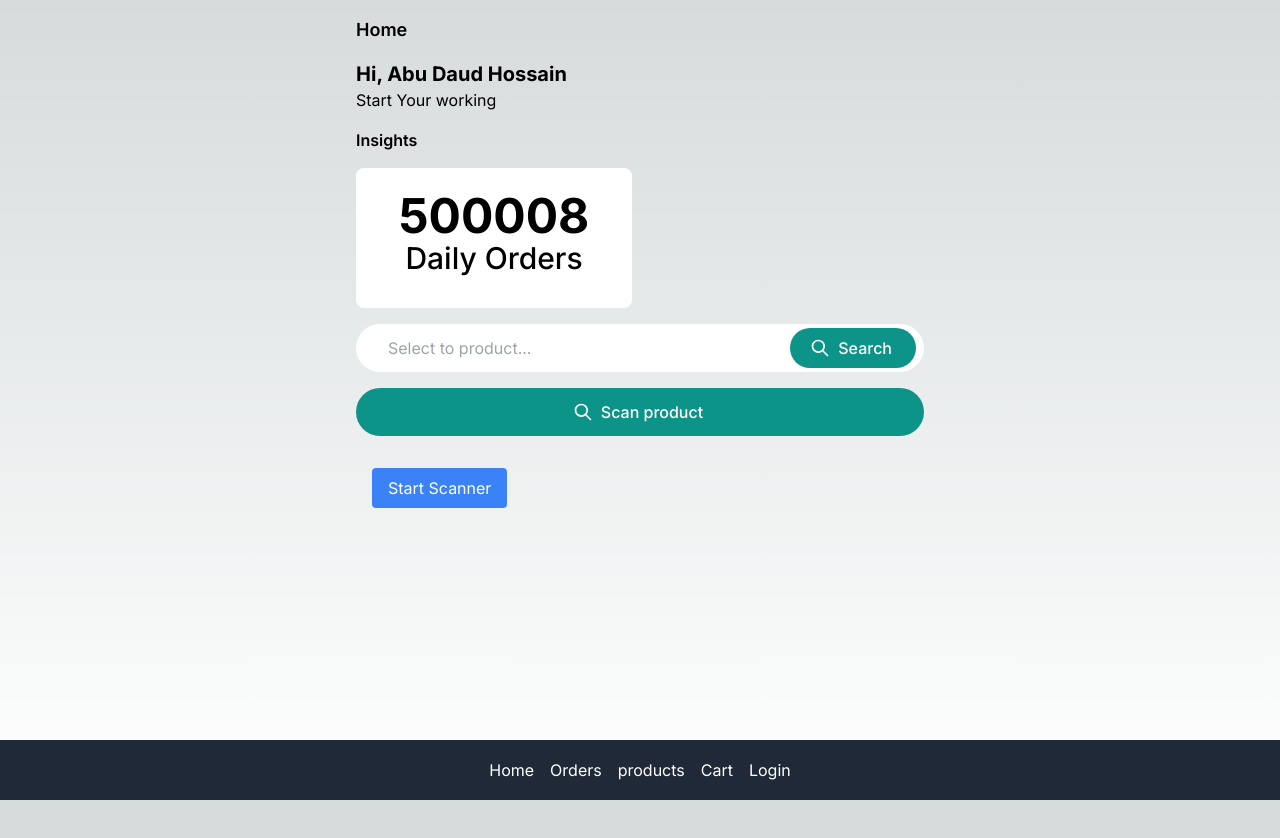
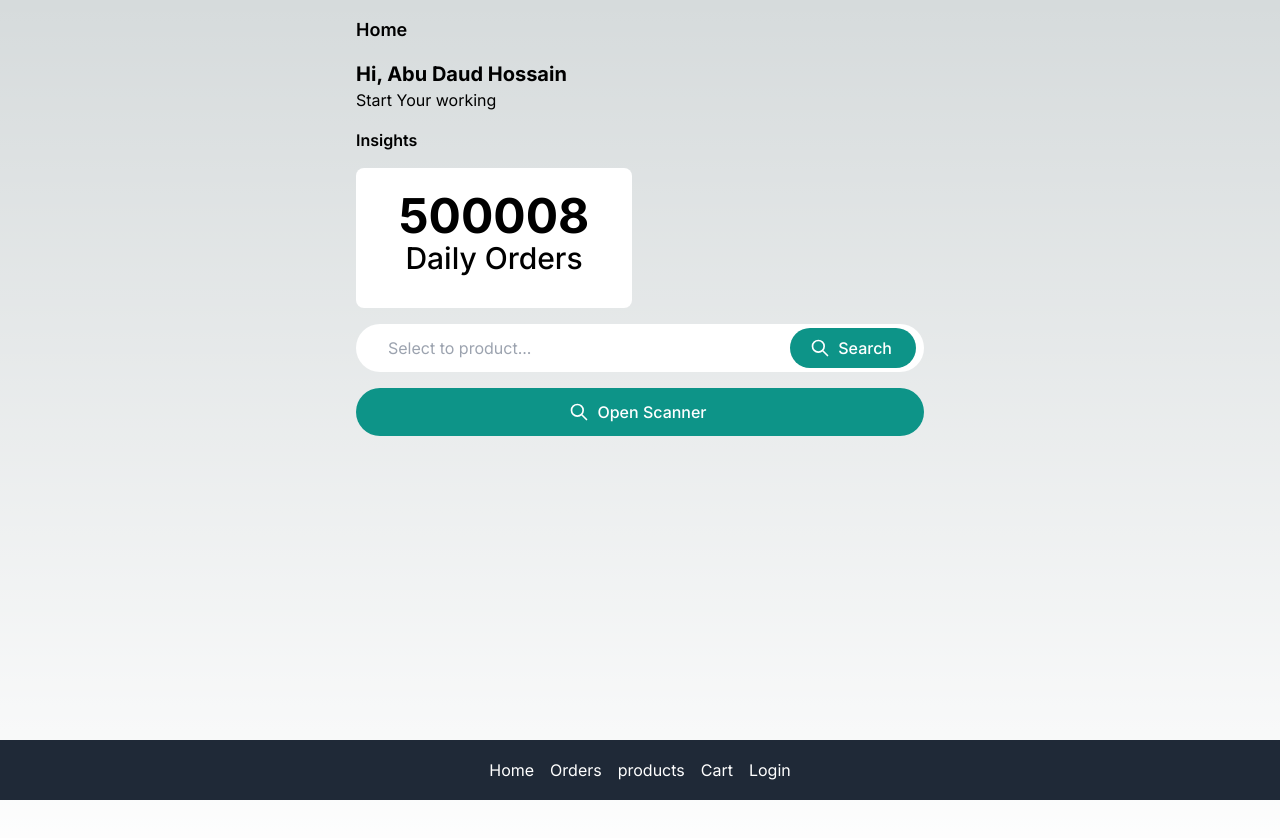
Before and after one commit to abudaudhossain/ishop-salesperson, a Next.js app: page /en in a window 1280 px wide. Shown: the top 838 px of the page. Before the commit the page ends 800 px from the top, so only its background shows below. Built offline with nearby package versions, Linux system fonts and the light colour scheme.

Commit message:
:construction: add scanner

```diff
--- a/app/[locale]/(home)/page.js
+++ b/app/[locale]/(home)/page.js
@@ -9,7 +9,7 @@ let user = {
 export default function Home() {
   const t = useTranslations("HomePage");
   return (
-    <main className="min-h-screen max-w-[600px] m-auto px-4 pt-4">
+    <main className="min-h-screen max-w-[600px] m-auto px-4 pt-4 mb-20">
       <div>
         <h1 className="text-lg font-semibold">{t("page")}</h1>
       </div>
@@ -24,7 +24,9 @@ export default function Home() {
         <div className="grid grid-cols-2 gap-4 mt-4">
           <div className="block rounded-lg bg-white p-6 text-surface shadow-secondary-1 text-center">
             <h2 className="text-2xl sm:text-3xl md:text-4xl lg:text-5xl font-bold">500008</h2>
-            <h5 className="mb-2 text-lg sm:text-xl md:text-2xl lg:text-3xl font-medium leading-tight">Daily Orders</h5>
+            <h5 className="mb-2 text-lg sm:text-xl md:text-2xl lg:text-3xl font-medium leading-tight">
+              Daily Orders
+            </h5>
           </div>
         </div>
       </div>
@@ -42,25 +44,18 @@ export default function Home() {
               viewBox="0 0 24 24"
               stroke="currentColor"
             >
-              <path strokeLinecap="round" strokeLinejoin="round" strokeWidth="2" d="M21 21l-6-6m2-5a7 7 0 11-14 0 7 7 0 0114 0z"></path>
+              <path
+                strokeLinecap="round"
+                strokeLinejoin="round"
+                strokeWidth="2"
+                d="M21 21l-6-6m2-5a7 7 0 11-14 0 7 7 0 0114 0z"
+              ></path>
             </svg>
             Search
           </button>
         </Link>
       </div>
-      <button className=" inline-flex  items-center justify-center  rounded-full w-full h-12 px-4 py-2 my-4 text-sm text-white transition duration-150 ease-in-out rounded-full outline-none bg-teal-600 sm:px-6 sm:text-base sm:font-medium hover:bg-teal-700 focus:outline-none focus:ring-2 focus:ring-offset-2 focus:ring-teal-500">
-        <svg
-          className="-ml-0.5 sm:-ml-1 mr-2 w-4 h-4 sm:h-5 sm:w-5"
-          xmlns="http://www.w3.org/2000/svg"
-          fill="none"
-          viewBox="0 0 24 24"
-          stroke="currentColor"
-        >
-          <path strokeLinecap="round" strokeLinejoin="round" strokeWidth="2" d="M21 21l-6-6m2-5a7 7 0 11-14 0 7 7 0 0114 0z"></path>
-        </svg>
-        Scan product
-      </button>
-      <Scanner />
+        <Scanner />
     </main>
   );
 }
--- a/app/components/Scanner.js
+++ b/app/components/Scanner.js
@@ -1,14 +1,23 @@
-
-"use client"
-import React, { useState, useEffect } from "react";
+"use client";
+import React, { useState, useEffect, useRef } from "react";
 import { Html5QrcodeScanner } from "html5-qrcode";
 
 const Scanner = () => {
   const [scanning, setScanning] = useState(false);
   const [result, setResult] = useState("");
+  const scannerRef = useRef(null);
 
   const startScanner = () => {
     setScanning(true);
+  };
+  const closeScanner = () => {
+    setScanning(false);
+    setResult(null);
+    if (scannerRef.current) {
+      scannerRef.current.clear().catch((error) => {
+        console.error("Error stopping scanner:", error);
+      });
+    }
   };
 
   useEffect(() => {
@@ -17,37 +26,78 @@ const Scanner = () => {
         fps: 10,
         qrbox: 250,
       });
+      scannerRef.current = scanner;
 
       scanner.render(
         (decodedText) => {
           setResult(decodedText);
-          setScanning(false);
-          scanner.clear();
+          // setScanning(false);
+          // scanner.clear();
         },
         (error) => {
-          console.error("Error scanning:", error);
+          //   console.error("Error scanning:", error);
         }
       );
 
       // Cleanup when component unmounts or scanning stops
       return () => {
+        setScanning(false);
         scanner.clear();
       };
     }
   }, [scanning]);
 
   return (
-    <div className="container mx-auto p-4">
+    <>
+      {!scanning ? (
+        <button
+          className={`inline-flex  items-center justify-center  rounded-full w-full h-12  py-2 my-4 text-sm text-white transition duration-150 ease-in-out rounded-full outline-none bg-teal-600 sm:px-6 sm:text-base sm:font-medium hover:bg-teal-700 focus:outline-none focus:ring-2 focus:ring-offset-2 focus:ring-teal-500 ${
+            scanning ? "cursor-not-allowed" : "bg-blue-500 text-white"
+          }`}
+          onClick={startScanner}
+          disabled={scanning}
+        >
+          <svg
+            className="-ml-0.5 sm:-ml-1 mr-2 w-4 h-4 sm:h-5 sm:w-5"
+            xmlns="http://www.w3.org/2000/svg"
+            fill="none"
+            viewBox="0 0 24 24"
+            stroke="currentColor"
+          >
+            <path
+              strokeLinecap="round"
+              strokeLinejoin="round"
+              strokeWidth="2"
+              d="M21 21l-6-6m2-5a7 7 0 11-14 0 7 7 0 0114 0z"
+            ></path>
+          </svg>
+          Open Scanner
+        </button>
+      ) : (
+        <button
+          className={`inline-flex  items-center justify-center  rounded-full w-full h-12  py-2 my-4 text-sm text-white transition duration-150 ease-in-out rounded-full outline-none bg-teal-600 sm:px-6 sm:text-base sm:font-medium hover:bg-teal-700 focus:outline-none focus:ring-2 focus:ring-offset-2 focus:ring-teal-500 ${
+            scanning ? "cursor-not-allowed" : "bg-blue-500 text-white"
+          }`}
+          onClick={closeScanner}
+        >
+          <svg
+            className="-ml-0.5 sm:-ml-1 mr-2 w-4 h-4 sm:h-5 sm:w-5"
+            xmlns="http://www.w3.org/2000/svg"
+            fill="none"
+            viewBox="0 0 24 24"
+            stroke="currentColor"
+          >
+            <path
+              strokeLinecap="round"
+              strokeLinejoin="round"
+              strokeWidth="2"
+              d="M21 21l-6-6m2-5a7 7 0 11-14 0 7 7 0 0114 0z"
+            ></path>
+          </svg>
+          Close Scanner
+        </button>
+      )}
 
-      <button
-        className={`px-4 py-2 rounded ${
-          scanning ? "bg-gray-400 cursor-not-allowed" : "bg-blue-500 text-white"
-        }`}
-        onClick={startScanner}
-        disabled={scanning}
-      >
-        {scanning ? "Scanning..." : "Start Scanner"}
-      </button>
       {scanning && <div id="reader" className="mt-4"></div>}
       {result && (
         <div className="mt-4 p-4 bg-green-100 border border-green-300 rounded">
@@ -55,7 +105,7 @@ const Scanner = () => {
           <p>{result}</p>
         </div>
       )}
-    </div>
+    </>
   );
 };
 
```
